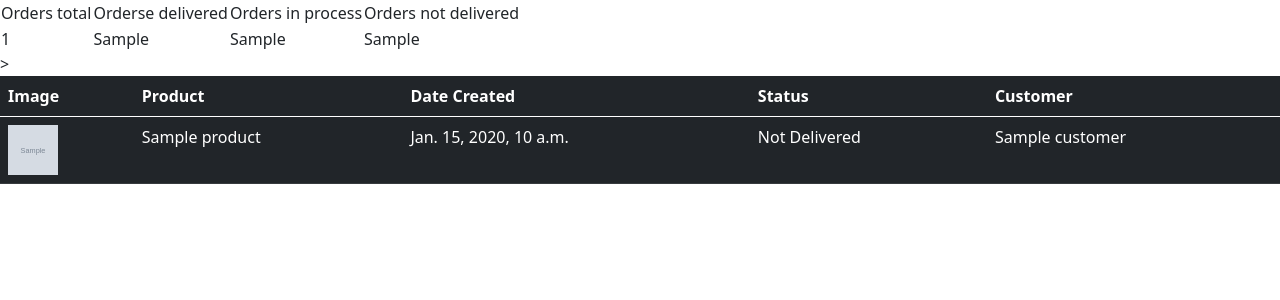
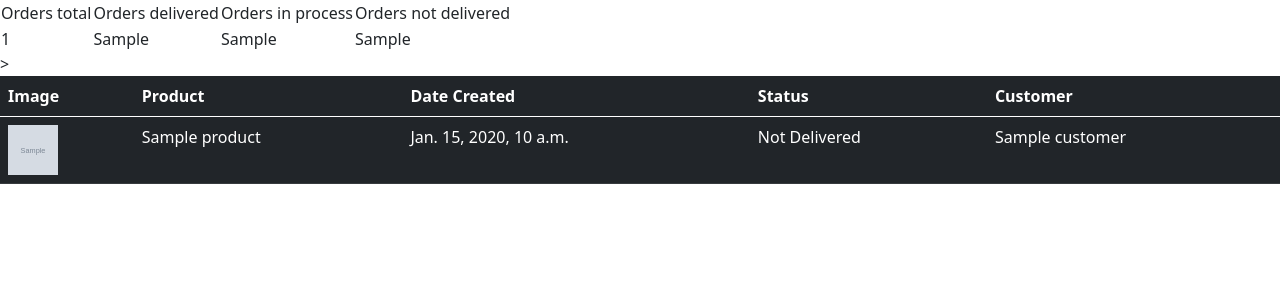
Before and after one commit to zarina494/BEZMAN, a Django app: template bezman_shop/supershop/templates/supershop/order-list.html in a window 1280 px wide. Shown: the part 120-420 px from the top of the page. Run offline with Django 3.2, Linux system fonts and the light colour scheme; the template is opened without the code that fills it: most values are stand-ins (such as "Sample title", 1, 10 or a date in 2020); grey boxes marked "Sample" are stand-in pictures.

Commit message:
orders status

```diff
--- a/bezman_shop/supershop/templates/supershop/order-list.html
+++ b/bezman_shop/supershop/templates/supershop/order-list.html
@@ -4,7 +4,7 @@
 <table>
     <tr>
         <td>Orders total</td>
-        <td>Orderse delivered</td>
+        <td>Orders delivered</td>
         <td>Orders in process</td>
         <td>Orders not delivered</td>
     </tr>
```
